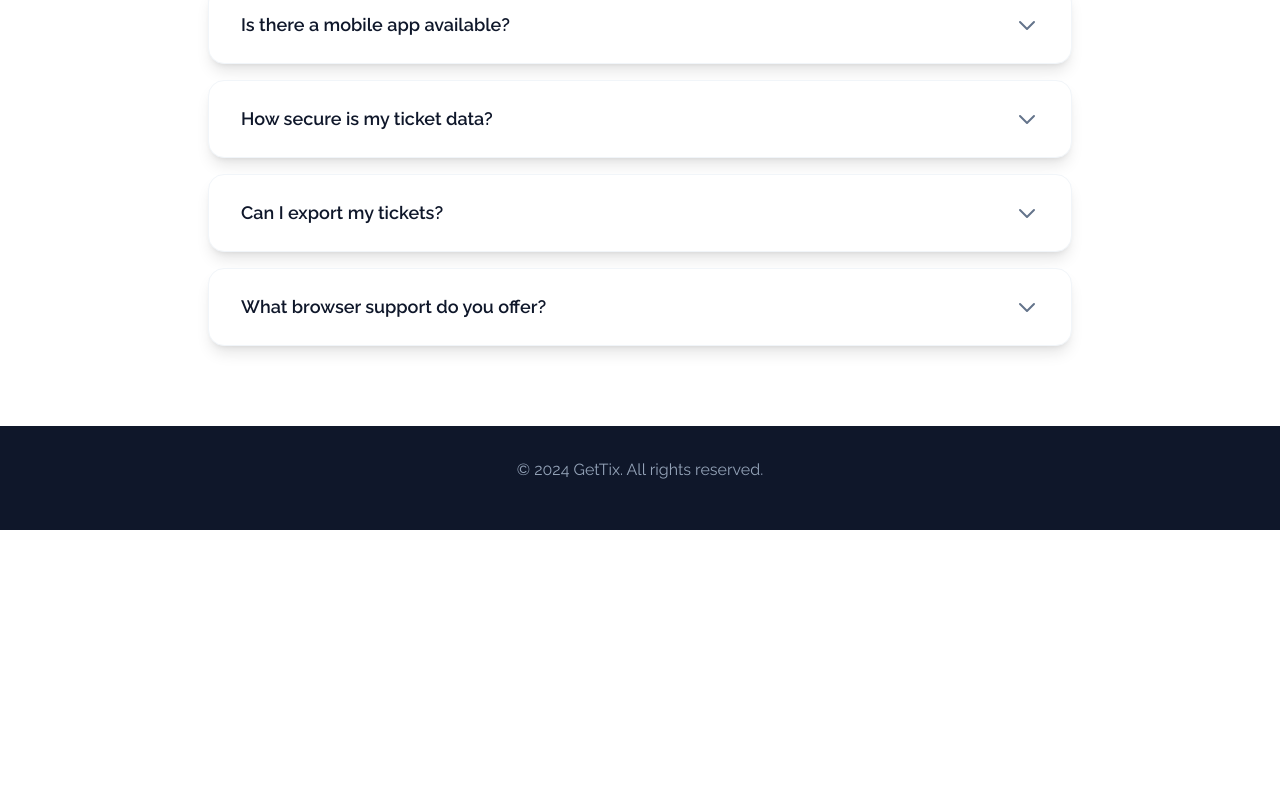
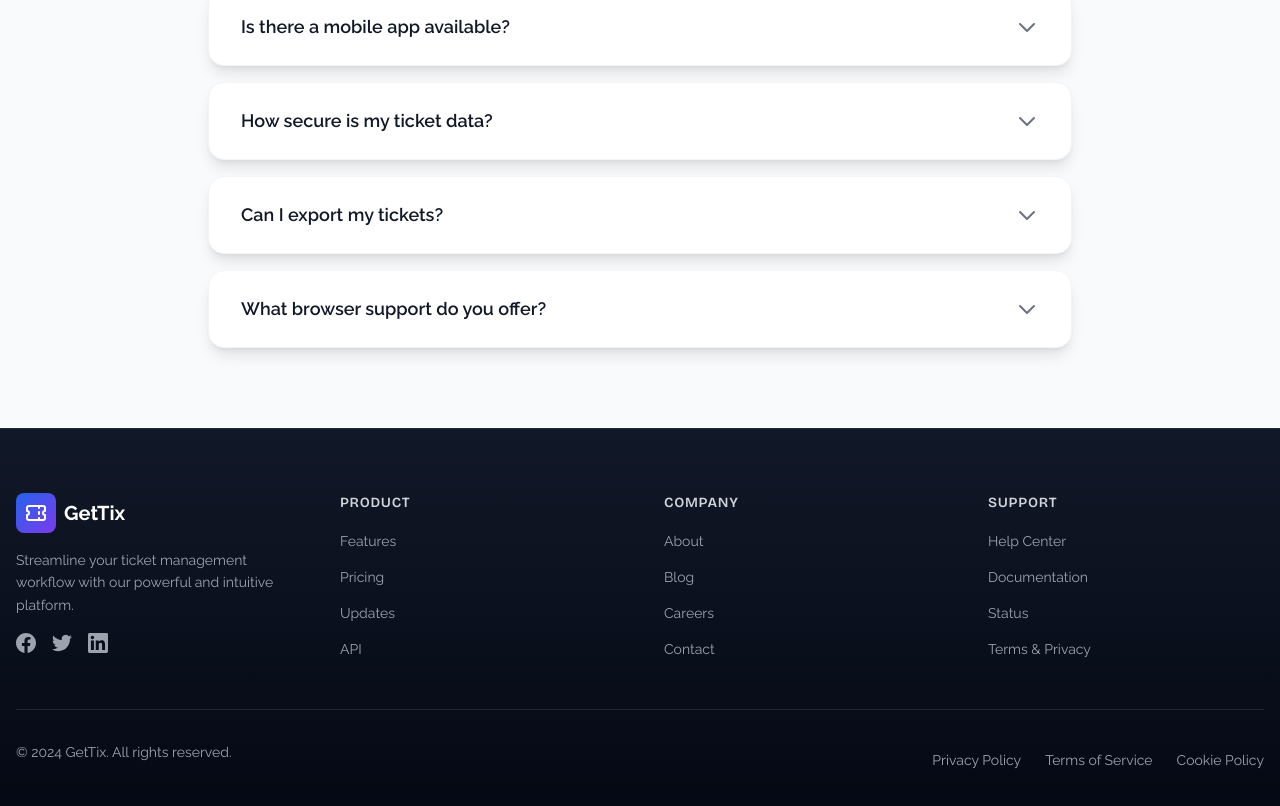
Before and after one commit to hokage-learn/event-management-multi-app-twig, a Vue app in the folder get-tix-vue/: page / in a window 1280 px wide. Shown: the part 2817-3623 px from the top of the page. Before the commit the page ends 3347 px from the top, so only its background shows below. Built offline with nearby package versions, Linux system fonts and the light colour scheme.

Commit message:
Redesign footer with comprehensive layout

```diff
--- a/get-tix-vue/src/components/sections/AboutSection.vue
+++ b/get-tix-vue/src/components/sections/AboutSection.vue
@@ -17,7 +17,7 @@ onUnmounted(() => {
 </script>
 
 <template>
-        <section id="about" class="py-12 md:py-16 lg:py-20 bg-white relative">
+        <section id="about" class="py-12 md:py-16 lg:py-20 bg-white relative border-t border-b border-gray-200">
     <div class="max-w-container mx-auto px-4" :style="{ transform: `translateY(${Math.max(0, scrollY * 0.05)}px)` }">
       <div class="grid grid-cols-1 lg:grid-cols-2 gap-12 items-center">
         <!-- Left Side - Image/Dashboard Mockup -->
--- a/get-tix-vue/src/components/sections/FAQSection.vue
+++ b/get-tix-vue/src/components/sections/FAQSection.vue
@@ -55,7 +55,7 @@ onUnmounted(() => {
 </script>
 
 <template>
-        <section class="py-12 md:py-16 lg:py-20 bg-white relative">
+        <section class="py-12 md:py-16 lg:py-20 bg-gray-50 relative">
         <div class="max-w-4xl mx-auto px-4" :style="{ transform: `translateY(${Math.max(0, scrollY * 0.04)}px)` }">
           <div class="text-center mb-10 md:mb-12">
             <h2 class="text-2xl md:text-3xl font-bold text-gray-900 mb-3">Frequently Asked Questions</h2>
--- a/get-tix-vue/src/components/sections/FeaturesSection.vue
+++ b/get-tix-vue/src/components/sections/FeaturesSection.vue
@@ -17,7 +17,7 @@ onUnmounted(() => {
 </script>
 
 <template>
-        <section id="features" class="py-12 md:py-16 lg:py-20 bg-white relative">
+        <section id="features" class="py-12 md:py-16 lg:py-20 bg-gradient-to-b from-white via-gray-50 to-white relative">
         <div
           class="max-w-container mx-auto px-4"
           :style="{ transform: `translateY(${Math.max(0, scrollY * 0.05)}px)` }"
@@ -32,8 +32,8 @@ onUnmounted(() => {
                 <div class="grid grid-cols-1 md:grid-cols-2 lg:grid-cols-3 gap-6">
         <!-- Feature 1 -->
                     <div class="bg-white p-6 rounded-2xl shadow-lg border border-gray-100 hover:shadow-xl transition-shadow">
-              <div class="w-12 h-12 bg-blue-100 rounded-xl flex items-center justify-center mb-4">
-                <svg class="w-6 h-6 text-blue-600" fill="none" stroke="currentColor" viewBox="0 0 24 24">
+                                    <div class="w-12 h-12 bg-primary-light rounded-xl flex items-center justify-center mb-4">
+                        <svg class="w-6 h-6 text-primary" fill="none" stroke="currentColor" viewBox="0 0 24 24">
                   <path stroke-linecap="round" stroke-linejoin="round" stroke-width="2" d="M11 5H6a2 2 0 00-2 2v11a2 2 0 002 2h11a2 2 0 002-2v-5m-1.414-9.414a2 2 0 112.828 2.828L11.828 15H9v-2.828l8.586-8.586z" />
                 </svg>
               </div>
@@ -45,8 +45,8 @@ onUnmounted(() => {
 
         <!-- Feature 2 -->
         <div class="bg-white p-6 rounded-2xl shadow-lg border border-gray-100 hover:shadow-xl transition-shadow">
-          <div class="w-12 h-12 bg-green-100 rounded-xl flex items-center justify-center mb-4">
-            <svg class="w-6 h-6 text-green-600" fill="none" stroke="currentColor" viewBox="0 0 24 24">
+                            <div class="w-12 h-12 bg-primary-light rounded-xl flex items-center justify-center mb-4">
+                    <svg class="w-6 h-6 text-primary-dark" fill="none" stroke="currentColor" viewBox="0 0 24 24">
               <path stroke-linecap="round" stroke-linejoin="round" stroke-width="2" d="M9 5H7a2 2 0 00-2 2v12a2 2 0 002 2h10a2 2 0 002-2V7a2 2 0 00-2-2h-2M9 5a2 2 0 002 2h2a2 2 0 002-2M9 5a2 2 0 012-2h2a2 2 0 012 2m-3 7h3m-3 4h3m-6-4h.01M9 16h.01" />
             </svg>
           </div>
@@ -58,8 +58,8 @@ onUnmounted(() => {
 
         <!-- Feature 3 -->
         <div class="bg-white p-6 rounded-2xl shadow-lg border border-gray-100 hover:shadow-xl transition-shadow">
-          <div class="w-12 h-12 bg-purple-100 rounded-xl flex items-center justify-center mb-4">
-            <svg class="w-6 h-6 text-purple-600" fill="none" stroke="currentColor" viewBox="0 0 24 24">
+                            <div class="w-12 h-12 bg-accent-light rounded-xl flex items-center justify-center mb-4">
+                    <svg class="w-6 h-6 text-accent" fill="none" stroke="currentColor" viewBox="0 0 24 24">
               <path stroke-linecap="round" stroke-linejoin="round" stroke-width="2" d="M21 21l-6-6m2-5a7 7 0 11-14 0 7 7 0 0114 0z" />
             </svg>
           </div>
@@ -71,8 +71,8 @@ onUnmounted(() => {
 
         <!-- Feature 4 -->
         <div class="bg-white p-6 rounded-2xl shadow-lg border border-gray-100 hover:shadow-xl transition-shadow">
-          <div class="w-12 h-12 bg-orange-100 rounded-xl flex items-center justify-center mb-4">
-            <svg class="w-6 h-6 text-orange-600" fill="none" stroke="currentColor" viewBox="0 0 24 24">
+                            <div class="w-12 h-12 bg-secondary-light rounded-xl flex items-center justify-center mb-4">
+                    <svg class="w-6 h-6 text-secondary" fill="none" stroke="currentColor" viewBox="0 0 24 24">
               <path stroke-linecap="round" stroke-linejoin="round" stroke-width="2" d="M12 8v4l3 3m6-3a9 9 0 11-18 0 9 9 0 0118 0z" />
             </svg>
           </div>
@@ -84,8 +84,8 @@ onUnmounted(() => {
 
         <!-- Feature 5 -->
         <div class="bg-white p-6 rounded-2xl shadow-lg border border-gray-100 hover:shadow-xl transition-shadow">
-          <div class="w-12 h-12 bg-pink-100 rounded-xl flex items-center justify-center mb-4">
-            <svg class="w-6 h-6 text-pink-600" fill="none" stroke="currentColor" viewBox="0 0 24 24">
+                            <div class="w-12 h-12 bg-accent-light rounded-xl flex items-center justify-center mb-4">
+                    <svg class="w-6 h-6 text-accent" fill="none" stroke="currentColor" viewBox="0 0 24 24">
               <path stroke-linecap="round" stroke-linejoin="round" stroke-width="2" d="M9 12l2 2 4-4m5.618-4.016A11.955 11.955 0 0112 2.944a11.955 11.955 0 01-8.618 3.04A12.02 12.02 0 003 9c0 5.591 3.824 10.29 9 11.622 5.176-1.332 9-6.03 9-11.622 0-1.042-.133-2.052-.382-3.016z" />
             </svg>
           </div>
@@ -97,8 +97,8 @@ onUnmounted(() => {
 
         <!-- Feature 6 -->
         <div class="bg-white p-6 rounded-2xl shadow-lg border border-gray-100 hover:shadow-xl transition-shadow">
-          <div class="w-12 h-12 bg-indigo-100 rounded-xl flex items-center justify-center mb-4">
-            <svg class="w-6 h-6 text-indigo-600" fill="none" stroke="currentColor" viewBox="0 0 24 24">
+                            <div class="w-12 h-12 bg-primary-light rounded-xl flex items-center justify-center mb-4">
+                    <svg class="w-6 h-6 text-primary" fill="none" stroke="currentColor" viewBox="0 0 24 24">
               <path stroke-linecap="round" stroke-linejoin="round" stroke-width="2" d="M9 19v-6a2 2 0 00-2-2H5a2 2 0 00-2 2v6a2 2 0 002 2h2a2 2 0 002-2zm0 0V9a2 2 0 012-2h2a2 2 0 012 2v10m-6 0a2 2 0 002 2h2a2 2 0 002-2m0 0V5a2 2 0 012-2h2a2 2 0 012 2v14a2 2 0 01-2 2h-2a2 2 0 01-2-2z" />
             </svg>
           </div>
--- a/get-tix-vue/src/components/sections/FooterSection.vue
+++ b/get-tix-vue/src/components/sections/FooterSection.vue
@@ -1,9 +1,113 @@
 <script setup></script>
 
 <template>
-        <footer class="bg-gray-900 text-white py-6 md:py-8">
-    <div class="max-w-container mx-auto px-4 text-center">
-      <p class="text-sm md:text-base text-gray-400">&copy; 2024 GetTix. All rights reserved.</p>
+  <footer class="bg-gradient-to-b from-gray-900 to-gray-950 text-white border-t border-gray-800">
+    <div class="max-w-container mx-auto px-4 py-12 md:py-16">
+      <!-- Main Footer Content -->
+      <div class="grid grid-cols-1 md:grid-cols-2 lg:grid-cols-4 gap-8 md:gap-12 mb-12">
+        <!-- Brand Section -->
+        <div class="lg:col-span-1">
+          <div class="flex items-center space-x-2 mb-4">
+            <div class="flex items-center justify-center w-10 h-10 bg-gradient-to-br from-primary to-accent rounded-lg">
+              <svg class="w-6 h-6 text-white" fill="none" stroke="currentColor" viewBox="0 0 24 24">
+                <path stroke-linecap="round" stroke-linejoin="round" stroke-width="2" d="M15 5v2m0 4v2m0 4v2M5 5a2 2 0 00-2 2v3a2 2 0 110 4v3a2 2 0 002 2h14a2 2 0 002-2v-3a2 2 0 110-4V7a2 2 0 00-2-2H5z" />
+              </svg>
+            </div>
+            <span class="text-xl font-bold">GetTix</span>
+          </div>
+          <p class="text-gray-400 text-sm leading-relaxed mb-4">
+            Streamline your ticket management workflow with our powerful and intuitive platform.
+          </p>
+          <div class="flex space-x-4">
+            <a href="#" class="text-gray-400 hover:text-primary transition-colors">
+              <svg class="w-5 h-5" fill="currentColor" viewBox="0 0 24 24">
+                <path d="M24 12.073c0-6.627-5.373-12-12-12s-12 5.373-12 12c0 5.99 4.388 10.954 10.125 11.854v-8.385H7.078v-3.47h3.047V9.43c0-3.007 1.792-4.669 4.533-4.669 1.312 0 2.686.235 2.686.235v2.953H15.83c-1.491 0-1.956.925-1.956 1.874v2.25h3.328l-.532 3.47h-2.796v8.385C19.612 23.027 24 18.062 24 12.073z"/>
+              </svg>
+            </a>
+            <a href="#" class="text-gray-400 hover:text-primary transition-colors">
+              <svg class="w-5 h-5" fill="currentColor" viewBox="0 0 24 24">
+                <path d="M23.953 4.57a10 10 0 01-2.825.775 4.958 4.958 0 002.163-2.723c-.951.555-2.005.959-3.127 1.184a4.92 4.92 0 00-8.384 4.482C7.69 8.095 4.067 6.13 1.64 3.162a4.822 4.822 0 00-.666 2.475c0 1.71.87 3.213 2.188 4.096a4.904 4.904 0 01-2.228-.616v.06a4.923 4.923 0 003.946 4.827 4.996 4.996 0 01-2.212.085 4.936 4.936 0 004.604 3.417 9.867 9.867 0 01-6.102 2.105c-.39 0-.779-.023-1.17-.067a13.995 13.995 0 007.557 2.209c9.053 0 13.998-7.496 13.998-13.985 0-.21 0-.42-.015-.63A9.935 9.935 0 0024 4.59z"/>
+              </svg>
+            </a>
+            <a href="#" class="text-gray-400 hover:text-primary transition-colors">
+              <svg class="w-5 h-5" fill="currentColor" viewBox="0 0 24 24">
+                <path d="M20.447 20.452h-3.554v-5.569c0-1.328-.027-3.037-1.852-3.037-1.853 0-2.136 1.445-2.136 2.939v5.667H9.351V9h3.414v1.561h.046c.477-.9 1.637-1.85 3.37-1.85 3.601 0 4.267 2.37 4.267 5.455v6.286zM5.337 7.433c-1.144 0-2.063-.926-2.063-2.065 0-1.138.92-2.063 2.063-2.063 1.14 0 2.064.925 2.064 2.063 0 1.139-.925 2.065-2.064 2.065zm1.782 13.019H3.555V9h3.564v11.452zM22.225 0H1.771C.792 0 0 .774 0 1.729v20.542C0 23.227.792 24 1.771 24h20.451C23.2 24 24 23.227 24 22.271V1.729C24 .774 23.2 0 22.222 0h.003z"/>
+              </svg>
+            </a>
+          </div>
+        </div>
+
+        <!-- Product Section -->
+        <div>
+          <h3 class="text-sm font-semibold uppercase tracking-wider text-gray-300 mb-4">Product</h3>
+          <ul class="space-y-3">
+            <li>
+              <a href="#" class="text-gray-400 hover:text-white transition-colors text-sm">Features</a>
+            </li>
+            <li>
+              <a href="#" class="text-gray-400 hover:text-white transition-colors text-sm">Pricing</a>
+            </li>
+            <li>
+              <a href="#" class="text-gray-400 hover:text-white transition-colors text-sm">Updates</a>
+            </li>
+            <li>
+              <a href="#" class="text-gray-400 hover:text-white transition-colors text-sm">API</a>
+            </li>
+          </ul>
+        </div>
+
+        <!-- Company Section -->
+        <div>
+          <h3 class="text-sm font-semibold uppercase tracking-wider text-gray-300 mb-4">Company</h3>
+          <ul class="space-y-3">
+            <li>
+              <a href="#" class="text-gray-400 hover:text-white transition-colors text-sm">About</a>
+            </li>
+            <li>
+              <a href="#" class="text-gray-400 hover:text-white transition-colors text-sm">Blog</a>
+            </li>
+            <li>
+              <a href="#" class="text-gray-400 hover:text-white transition-colors text-sm">Careers</a>
+            </li>
+            <li>
+              <a href="#" class="text-gray-400 hover:text-white transition-colors text-sm">Contact</a>
+            </li>
+          </ul>
+        </div>
+
+        <!-- Support Section -->
+        <div>
+          <h3 class="text-sm font-semibold uppercase tracking-wider text-gray-300 mb-4">Support</h3>
+          <ul class="space-y-3">
+            <li>
+              <a href="#" class="text-gray-400 hover:text-white transition-colors text-sm">Help Center</a>
+            </li>
+            <li>
+              <a href="#" class="text-gray-400 hover:text-white transition-colors text-sm">Documentation</a>
+            </li>
+            <li>
+              <a href="#" class="text-gray-400 hover:text-white transition-colors text-sm">Status</a>
+            </li>
+            <li>
+              <a href="#" class="text-gray-400 hover:text-white transition-colors text-sm">Terms & Privacy</a>
+            </li>
+          </ul>
+        </div>
+      </div>
+
+      <!-- Bottom Bar -->
+      <div class="border-t border-gray-800 pt-8">
+        <div class="flex flex-col md:flex-row justify-between items-center space-y-4 md:space-y-0">
+          <p class="text-sm text-gray-400">
+            &copy; 2024 GetTix. All rights reserved.
+          </p>
+          <div class="flex space-x-6 text-sm">
+            <a href="#" class="text-gray-400 hover:text-white transition-colors">Privacy Policy</a>
+            <a href="#" class="text-gray-400 hover:text-white transition-colors">Terms of Service</a>
+            <a href="#" class="text-gray-400 hover:text-white transition-colors">Cookie Policy</a>
+          </div>
+        </div>
+      </div>
     </div>
   </footer>
 </template>
--- a/get-tix-vue/src/components/sections/HeroSection.vue
+++ b/get-tix-vue/src/components/sections/HeroSection.vue
@@ -34,7 +34,7 @@ onUnmounted(() => {
 </script>
 
 <template>
-  <section class="relative min-h-[70vh] flex items-center justify-center overflow-hidden bg-gradient-to-br from-primary via-emerald-600 to-green-700">
+  <section class="relative min-h-[70vh] flex items-center justify-center overflow-hidden bg-gradient-to-br from-primary via-blue-600 to-indigo-700">
     <!-- Background elements with parallax -->
     <div
       class="absolute top-20 right-20 w-64 h-64 bg-white/10 rounded-full blur-3xl"
--- a/get-tix-vue/tailwind.config.js
+++ b/get-tix-vue/tailwind.config.js
@@ -8,31 +8,37 @@ export default {
     extend: {
       colors: {
         primary: {
-          DEFAULT: '#059669', // Deep green
-          hover: '#047857',
-          light: '#d1fae5',
+          DEFAULT: '#2563eb', // Royal Blue
+          hover: '#1d4ed8',
+          light: '#dbeafe',
+          dark: '#1e40af',
         },
         accent: {
-          DEFAULT: '#d97706', // Gold/Amber
-          hover: '#b45309',
-          light: '#fef3c7',
+          DEFAULT: '#7c3aed', // Purple
+          hover: '#6d28d9',
+          light: '#ede9fe',
+        },
+        secondary: {
+          DEFAULT: '#ec4899', // Pink
+          hover: '#db2777',
+          light: '#fce7f3',
         },
         status: {
-          open: '#059669', // Deep green
-          'in-progress': '#d97706', // Gold/Amber
-          closed: '#6b7280',
+          open: '#2563eb', // Blue
+          'in-progress': '#7c3aed', // Purple
+          closed: '#6b7280', // Gray
         },
         gray: {
-          50: '#f8fafc',
-          100: '#f1f5f9',
-          200: '#e2e8f0',
-          300: '#cbd5e1',
-          400: '#94a3b8',
-          500: '#64748b',
-          600: '#475569',
-          700: '#334155',
-          800: '#1e293b',
-          900: '#0f172a',
+          50: '#f9fafb',
+          100: '#f3f4f6',
+          200: '#e5e7eb',
+          300: '#d1d5db',
+          400: '#9ca3af',
+          500: '#6b7280',
+          600: '#4b5563',
+          700: '#374151',
+          800: '#1f2937',
+          900: '#111827',
         }
       },
       maxWidth: {
```
Also changed, not shown: get-tix-vue/src/components/sections/TestimonialsSection.vue (+4 -4 lines).
